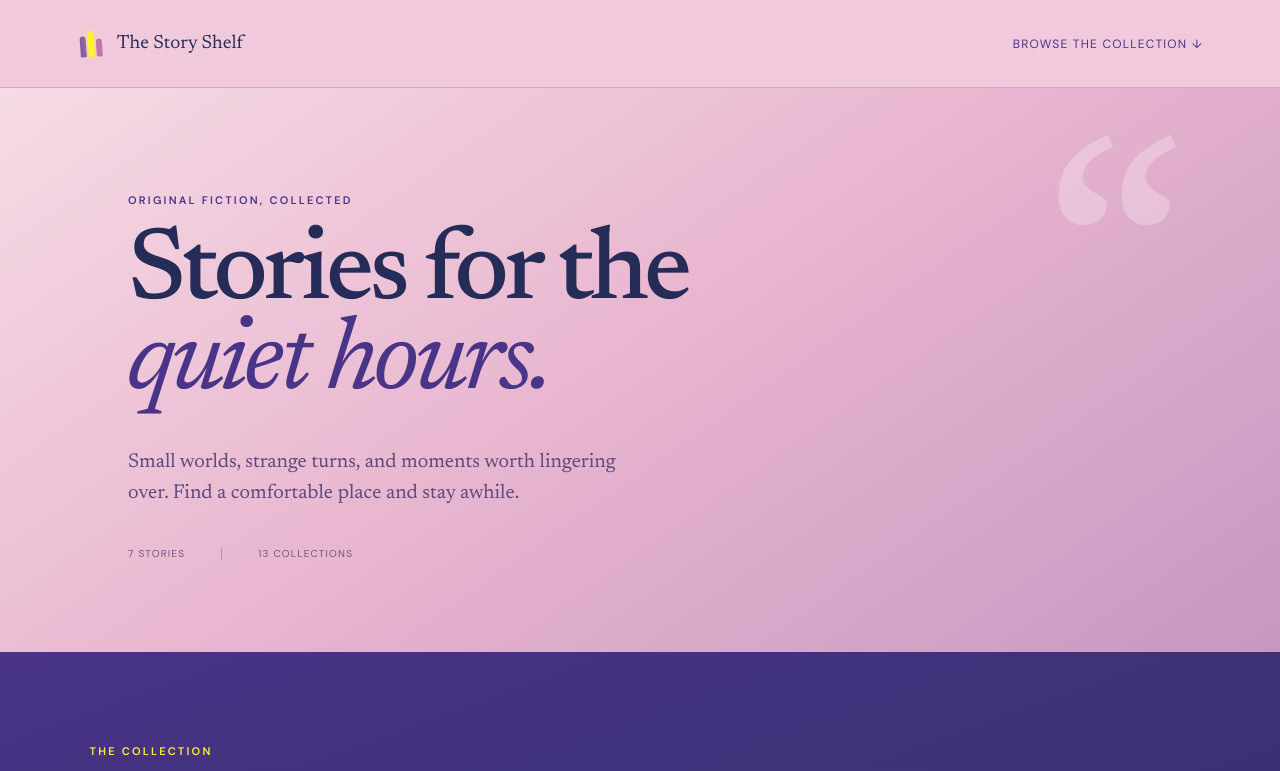
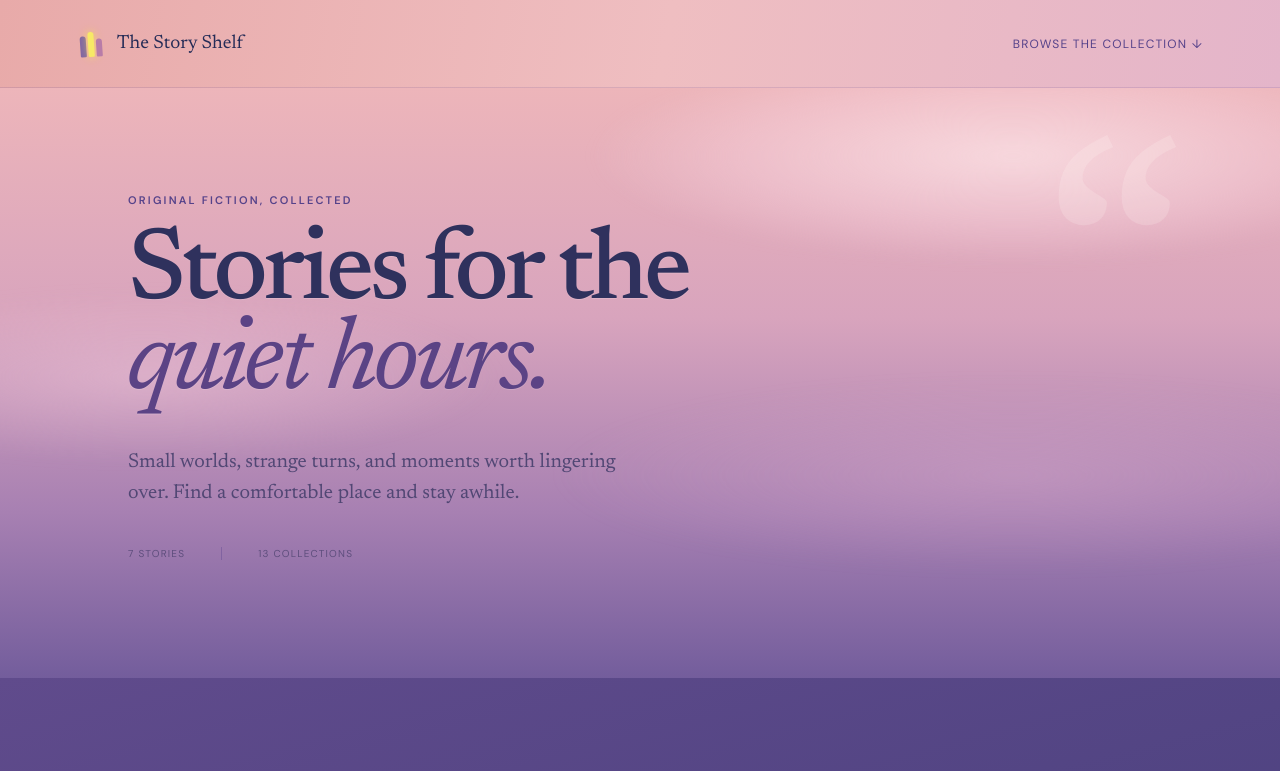
Before and after one commit to Radionoiz/story-app, a React (Vite) app: page / in a window 1280 px wide. Shown: the top 771 px of the page. Built offline with nearby package versions, Linux system fonts and the light colour scheme.

Commit message:
Refine header with soft sunset palette

```diff
--- a/src/styles.css
+++ b/src/styles.css
@@ -5,14 +5,16 @@
   color: #252c57;
   background: #f1c9dc;
   font-synthesis: none;
-  --midnight: #222b55;
-  --deep-violet: #493487;
-  --violet: #8058a5;
-  --mauve: #b979ac;
-  --cloud-pink: #e8b6cf;
-  --pale-pink: #f6dbe5;
-  --starlight: #fff32f;
-  --starlight-soft: #fff8a8;
+  --midnight: #28315c;
+  --deep-violet: #55428a;
+  --violet: #8065a5;
+  --mauve: #b87ca8;
+  --cloud-pink: #e7b3c7;
+  --pale-pink: #f7dce3;
+  --sunset-coral: #d9878f;
+  --sunset-peach: #efb3ae;
+  --starlight: #f7e967;
+  --starlight-soft: #fff6b0;
 }
 * { box-sizing: border-box; }
 html { scroll-behavior: smooth; }
@@ -20,23 +22,26 @@ body { margin: 0; min-width: 320px; }
 button, input { font: inherit; }
 button { color: inherit; }
 .site-shell, .reader-shell { min-height: 100vh; }
-.topbar, .reader-nav { height: 88px; display: flex; align-items: center; justify-content: space-between; padding: 0 clamp(24px, 6vw, 92px); border-bottom: 1px solid rgba(73, 52, 135, .2); }
+.topbar, .reader-nav { height: 88px; display: flex; align-items: center; justify-content: space-between; padding: 0 clamp(24px, 6vw, 92px); border-bottom: 1px solid rgba(73, 52, 135, .14); }
+.topbar { position: relative; z-index: 3; background: linear-gradient(100deg, #e8aaa9 0%, #efbec1 52%, #e4b5ca 100%); }
 .brand { display: flex; align-items: center; gap: 13px; font-family: 'Newsreader', serif; font-size: 19px; }
 .story-mark { position: relative; display: inline-flex; width: 27px; height: 27px; align-items: end; justify-content: center; gap: 2px; transform: rotate(-4deg); }
 .story-mark i { display: block; width: 6px; height: 21px; background: var(--violet); border-radius: 5px 5px 2px 2px; }
 .story-mark i:nth-child(2) { height: 25px; background: var(--starlight); box-shadow: 0 0 9px rgba(255, 243, 47, .65); }
 .story-mark i:nth-child(3) { height: 18px; background: var(--mauve); }
 .topbar a { color: var(--deep-violet); font-size: 12px; letter-spacing: .1em; text-transform: uppercase; text-decoration: none; }
-.hero { min-height: 560px; padding: 105px clamp(24px, 10vw, 160px) 92px; position: relative; overflow: hidden; background: linear-gradient(145deg, var(--pale-pink) 0%, var(--cloud-pink) 48%, #c797c2 100%); }
-.hero::after { content: '“'; position: absolute; right: 7%; top: 28px; color: rgba(255, 255, 255, .25); font: 360px/1 'Newsreader', serif; z-index: 0; }
+.hero { min-height: 590px; padding: 105px clamp(24px, 10vw, 160px) 112px; position: relative; overflow: hidden; background: linear-gradient(180deg, #edb5ba 0%, #d8a4bd 39%, #a780b2 72%, #735d9c 100%); }
+.hero::before { content: ''; position: absolute; inset: 0; background: radial-gradient(ellipse 44% 24% at 78% 13%, rgba(255, 235, 238, .68) 0%, rgba(250, 215, 226, .38) 46%, transparent 72%), radial-gradient(ellipse 38% 20% at 13% 49%, rgba(245, 205, 222, .43) 0%, transparent 70%), radial-gradient(ellipse 48% 22% at 78% 65%, rgba(218, 172, 204, .35) 0%, transparent 72%); filter: blur(7px); transform: scale(1.04); z-index: 0; }
+.hero::after { content: '“'; position: absolute; right: 7%; top: 28px; color: rgba(255, 246, 240, .18); font: 360px/1 'Newsreader', serif; z-index: 0; }
 .hero > * { position: relative; z-index: 1; }
 .eyebrow { color: var(--deep-violet); font-size: 11px; font-weight: 600; text-transform: uppercase; letter-spacing: .2em; margin: 0 0 22px; }
 .hero h1 { font: 500 clamp(58px, 8vw, 112px)/.88 'Newsreader', serif; letter-spacing: -.045em; margin: 0; max-width: 950px; }
-.hero h1 em { color: var(--deep-violet); font-weight: 400; }
-.intro { font: 20px/1.55 'Newsreader', serif; color: #5e487c; max-width: 490px; margin: 38px 0; }
-.hero-stats { display: flex; gap: 36px; color: #71578a; text-transform: uppercase; letter-spacing: .12em; font-size: 10px; }
+.hero h1 { color: #2f315d; text-shadow: 0 1px 0 rgba(255, 255, 255, .15); }
+.hero h1 em { color: #5b4385; font-weight: 400; }
+.intro { font: 20px/1.55 'Newsreader', serif; color: #514774; max-width: 490px; margin: 38px 0; }
+.hero-stats { display: flex; gap: 36px; color: #5e4e7d; text-transform: uppercase; letter-spacing: .12em; font-size: 10px; }
 .hero-stats span + span { padding-left: 36px; border-left: 1px solid rgba(73, 52, 135, .3); }
-.collection { background: linear-gradient(160deg, var(--deep-violet) 0%, var(--midnight) 58%); color: var(--pale-pink); padding: 92px clamp(24px, 7vw, 110px) 120px; min-height: 600px; }
+.collection { position: relative; background: linear-gradient(165deg, #604b8c 0%, #403c78 37%, var(--midnight) 78%); color: var(--pale-pink); padding: 92px clamp(24px, 7vw, 110px) 120px; min-height: 600px; }
 .collection .eyebrow { color: var(--starlight); }
 .section-head { display: flex; align-items: end; justify-content: space-between; gap: 28px; }
 .section-head h2 { font: 400 clamp(42px, 5vw, 66px)/1 'Newsreader', serif; margin: 0; }
@@ -45,7 +50,7 @@ button { color: inherit; }
 .search input::placeholder { color: #b99abe; }
 .tags { display: flex; flex-wrap: wrap; gap: 8px; padding: 44px 0 32px; }
 .tags button { border: 1px solid rgba(232, 182, 207, .35); background: transparent; border-radius: 99px; color: #d5b7d2; padding: 8px 15px; font-size: 11px; cursor: pointer; }
-.tags button:hover, .tags button.active { background: var(--starlight); border-color: var(--starlight); color: var(--midnight); box-shadow: 0 0 16px rgba(255, 243, 47, .18); }
+.tags button:hover, .tags button.active { background: var(--starlight); border-color: var(--starlight); color: var(--midnight); box-shadow: 0 0 16px rgba(247, 233, 103, .14); }
 .story-grid { border-top: 1px solid rgba(232, 182, 207, .22); }
 .story-card { width: 100%; display: grid; grid-template-columns: 80px 1fr; gap: 22px; text-align: left; padding: 36px 8px; background: transparent; border: 0; border-bottom: 1px solid rgba(232, 182, 207, .22); cursor: pointer; transition: background .2s, padding .2s; }
 .story-card:hover { background: rgba(128, 88, 165, .22); padding-left: 20px; padding-right: 20px; }
@@ -59,7 +64,7 @@ button { color: inherit; }
 .read-link b { color: var(--starlight); font-size: 18px; margin-left: 8px; }
 .empty { text-align: center; padding: 90px 20px; color: #b99abe; border-top: 1px solid rgba(232, 182, 207, .22); }
 .empty span { font: 50px 'Newsreader'; color: var(--starlight); }.empty h3 { color: var(--pale-pink); font: 32px 'Newsreader'; margin: 15px 0 4px; }.empty p { margin: 0; }
-.site-footer { padding: 55px clamp(24px, 7vw, 110px); display: flex; align-items: center; gap: 20px; color: #604775; font: 15px 'Newsreader', serif; background: var(--cloud-pink); }
+.site-footer { padding: 55px clamp(24px, 7vw, 110px); display: flex; align-items: center; gap: 20px; color: #604f78; font: 15px 'Newsreader', serif; background: linear-gradient(110deg, #e5b5c8, #ecc5d0); }
 .site-footer span:last-child { margin-left: auto; font: 10px 'DM Sans'; text-transform: uppercase; letter-spacing: .15em; }
 .button-reset { border: 0; background: transparent; cursor: pointer; }
 .reader-shell { background: linear-gradient(180deg, var(--pale-pink), #edc4da); }
```
